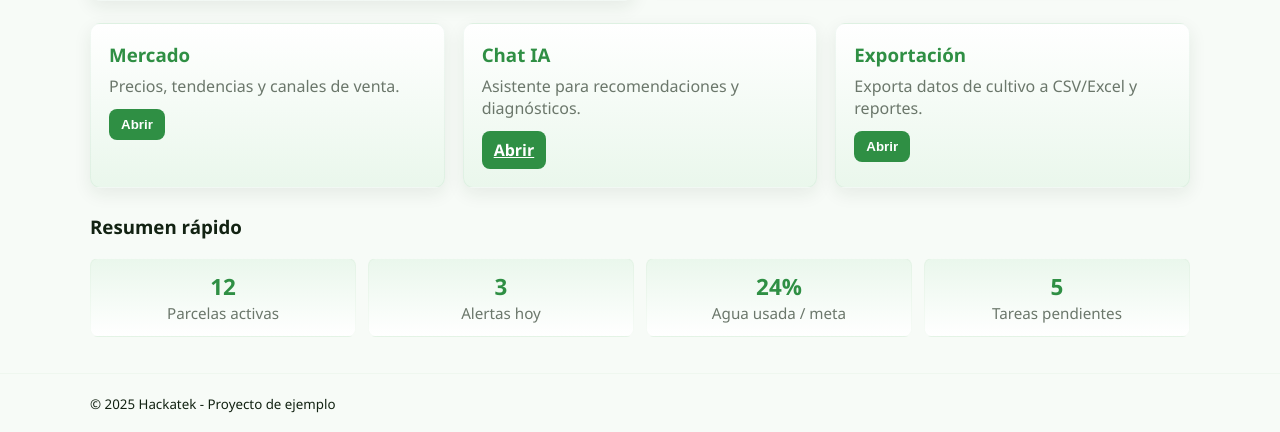
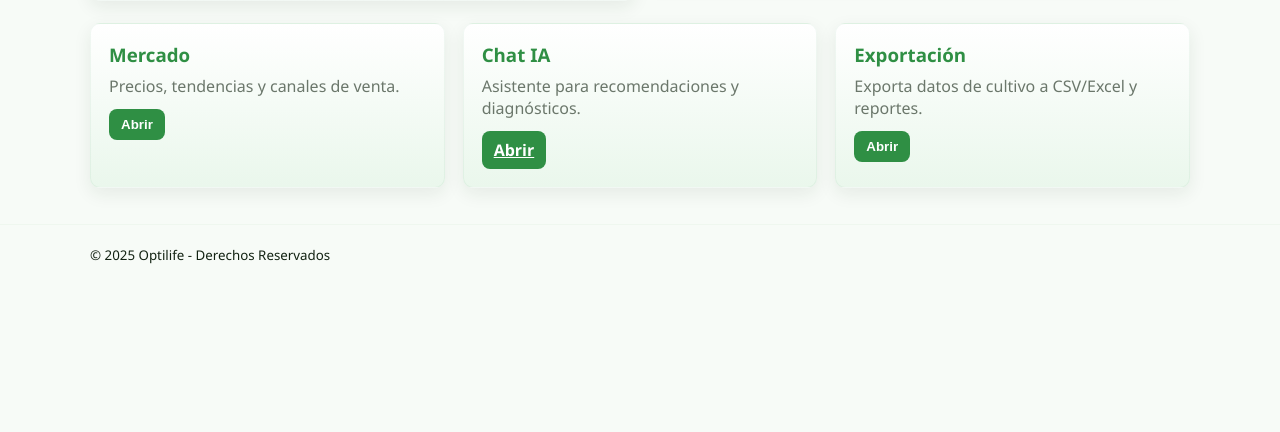
Before and after one commit to CesarAlanCR/hackatek, a PHP site: page / in a window 1280 px wide. Shown: the part 432-864 px from the top of the page. After the commit the page ends 696 px from the top, so only its background shows below. Run offline with PHP 8.4, Linux system fonts and the light colour scheme.

Commit message:
Update index.php

```diff
--- a/vistas/index.php
+++ b/vistas/index.php
@@ -71,32 +71,12 @@
 			</article>
 		</section>
 
-		<section class="quick-stats">
-			<h3>Resumen rápido</h3>
-			<div class="stats-grid">
-				<div class="stat">
-					<strong>12</strong>
-					<span>Parcelas activas</span>
-				</div>
-				<div class="stat">
-					<strong>3</strong>
-					<span>Alertas hoy</span>
-				</div>
-				<div class="stat">
-					<strong>24%</strong>
-					<span>Agua usada / meta</span>
-				</div>
-				<div class="stat">
-					<strong>5</strong>
-					<span>Tareas pendientes</span>
-				</div>
-			</div>
-		</section>
+		<!-- Resumen rápido removido por solicitud del usuario -->
 	</main>
 
 	<footer class="site-footer">
 		<div class="container">
-			<small>© <?php echo date('Y'); ?> Hackatek - Proyecto de ejemplo</small>
+			<small>© <?php echo date('Y'); ?> Optilife - Derechos Reservados</small>
 		</div>
 	</footer>
 
```
